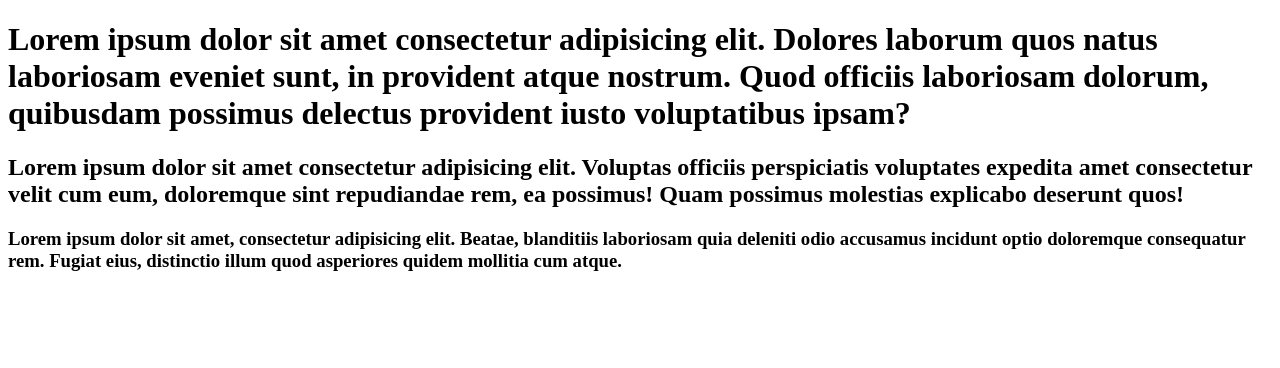
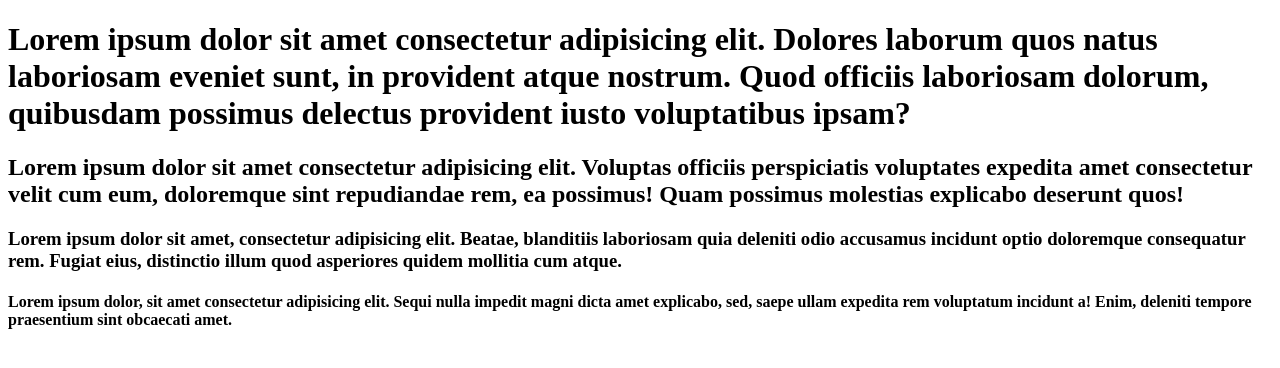
Before and after one commit to DanCi22/proyecto, a plain HTML site: page index.html in a window 1280 px wide. Drawn offline with Linux system fonts and the light colour scheme.

Commit message:
probando con jenkins 2da vez

```diff
--- a/index.html
+++ b/index.html
@@ -15,5 +15,8 @@
     <h3>Lorem ipsum dolor sit amet, consectetur adipisicing elit. Beatae, blanditiis laboriosam quia deleniti odio accusamus incidunt optio doloremque consequatur rem. Fugiat eius, distinctio illum quod asperiores quidem mollitia cum atque.
 
     </h3>
+    <h4>Lorem ipsum dolor, sit amet consectetur adipisicing elit. Sequi nulla impedit magni dicta amet explicabo, sed, saepe ullam expedita rem voluptatum incidunt a! Enim, deleniti tempore praesentium sint obcaecati amet.
+
+    </h4>
 </body>
 </html>
```
